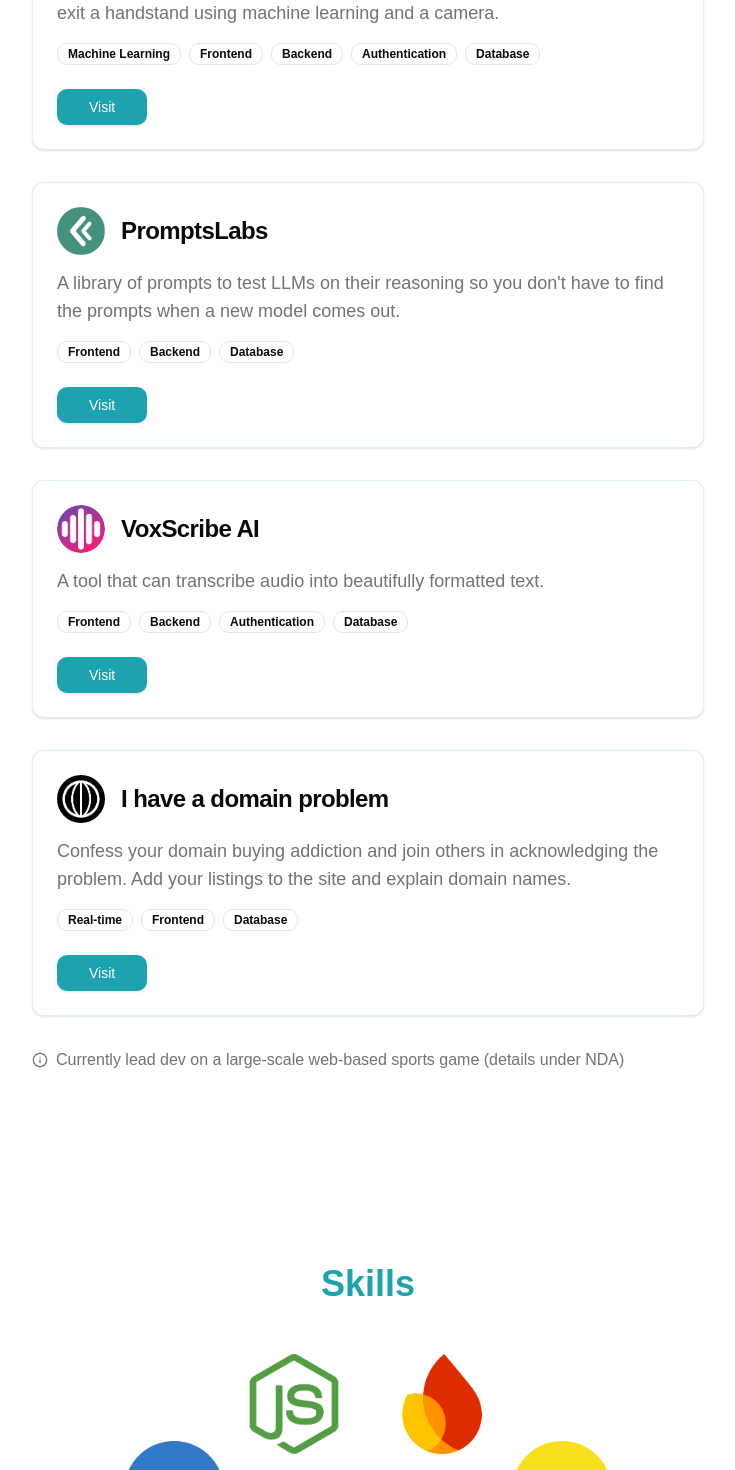
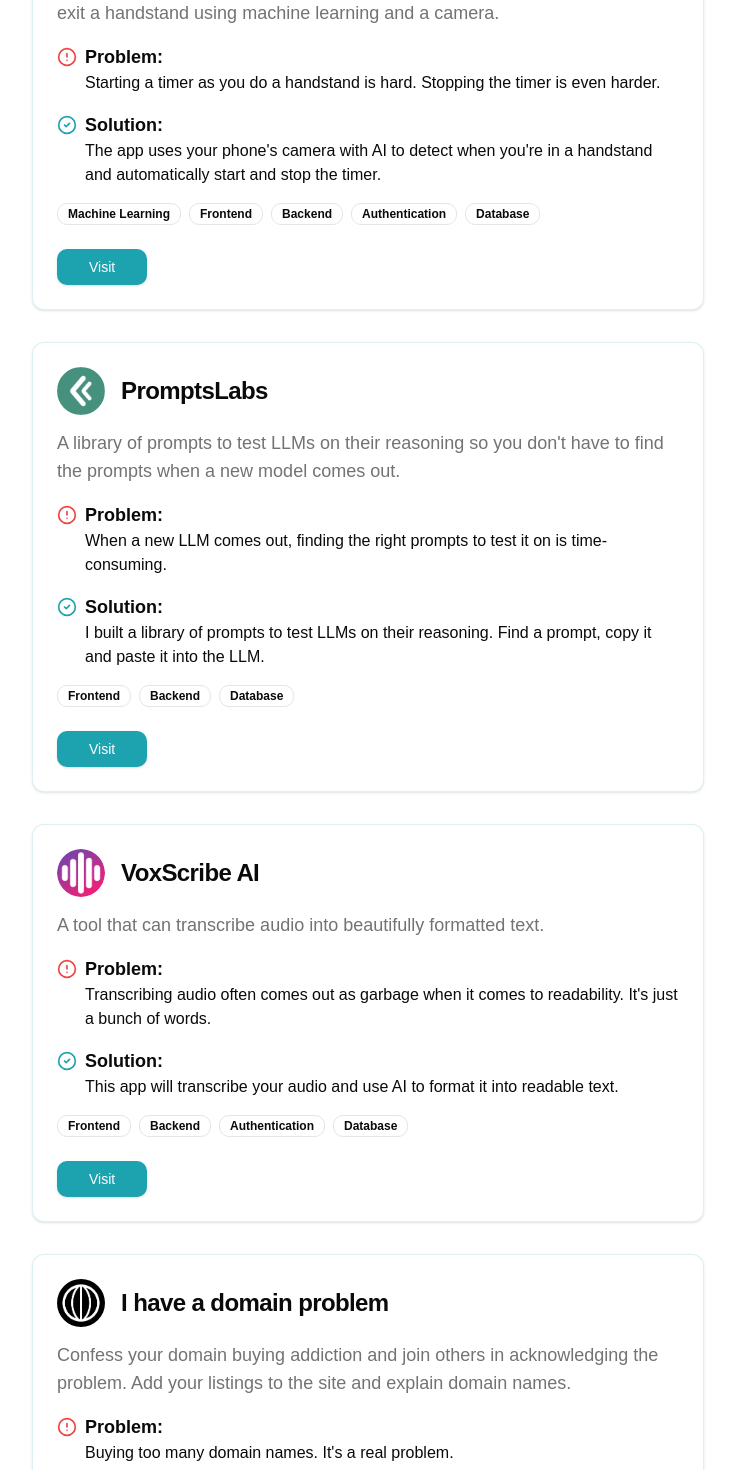
Before and after one commit to mazeincoding/maze-portfolio, a Next.js app: page / in a window 1280 px wide. Shown: the part 860-2330 px from the top of the page, without its empty margins (400-1135 px from the left). Built offline with nearby package versions, Linux system fonts and the light colour scheme.

Commit message:
Added problems and solutions to projects

```diff
--- a/src/components/projects.tsx
+++ b/src/components/projects.tsx
@@ -9,10 +9,11 @@ import {
   CardFooter,
   CardHeader,
   CardTitle,
+  CardContent,
 } from "./ui/card";
 import Image from "next/image";
 import { useRouter } from "next/navigation";
-import { InfoIcon } from "lucide-react";
+import { InfoIcon, AlertCircle, CheckCircle2 } from "lucide-react";
 
 interface Project {
   title: string;
@@ -20,6 +21,8 @@ interface Project {
   logo: string;
   link: string;
   tags: string[];
+  problem: string;
+  solution: string;
 }
 
 export default function Projects() {
@@ -37,6 +40,10 @@ export default function Projects() {
         "Authentication",
         "Database",
       ],
+      problem:
+        "Starting a timer as you do a handstand is hard. Stopping the timer is even harder.",
+      solution:
+        "The app uses your phone's camera with AI to detect when you're in a handstand and automatically start and stop the timer.",
     },
     {
       title: "PromptsLabs",
@@ -45,6 +52,10 @@ export default function Projects() {
       logo: "/images/prompts-labs-logo.png",
       link: "https://promptslabs.com",
       tags: ["Frontend", "Backend", "Database"],
+      problem:
+        "When a new LLM comes out, finding the right prompts to test it on is time-consuming.",
+      solution:
+        "I built a library of prompts to test LLMs on their reasoning. Find a prompt, copy it and paste it into the LLM.",
     },
     {
       title: "VoxScribe AI",
@@ -53,6 +64,10 @@ export default function Projects() {
       logo: "/images/voxscribe-logo.png",
       link: "https://voxscribe-ai.vercel.app",
       tags: ["Frontend", "Backend", "Authentication", "Database"],
+      problem:
+        "Transcribing audio often comes out as garbage when it comes to readability. It's just a bunch of words.",
+      solution:
+        "This app will transcribe your audio and use AI to format it into readable text.",
     },
     {
       title: "I have a domain problem",
@@ -61,6 +76,9 @@ export default function Projects() {
       logo: "/images/ihaveadomainproblem-logo.png",
       link: "https://ihaveadomainproblem.com",
       tags: ["Real-time", "Frontend", "Database"],
+      problem: "Buying too many domain names. It's a real problem.",
+      solution:
+        "This app doesn't magically solve your domain buying addiction, but it does allow you to list your unused domain names and maybe... someone with a domain problem will buy them.",
     },
   ];
   return (
@@ -109,6 +127,22 @@ export function ProjectCard({ project }: ProjectCardProps) {
           {project.description}
         </CardDescription>
       </CardHeader>
+      <CardContent className="space-y-4">
+        <div className="flex items-start gap-2">
+          <AlertCircle className="w-5 h-5 text-destructive mt-1 flex-shrink-0" />
+          <div>
+            <h3 className="font-semibold text-lg">Problem:</h3>
+            <p>{project.problem}</p>
+          </div>
+        </div>
+        <div className="flex items-start gap-2">
+          <CheckCircle2 className="w-5 h-5 text-primary mt-1 flex-shrink-0" />
+          <div>
+            <h3 className="font-semibold text-lg">Solution:</h3>
+            <p>{project.solution}</p>
+          </div>
+        </div>
+      </CardContent>
       <CardFooter className="flex-col items-start gap-6">
         <div className="flex flex-wrap gap-2">
           {project.tags.map((tag) => (
```
